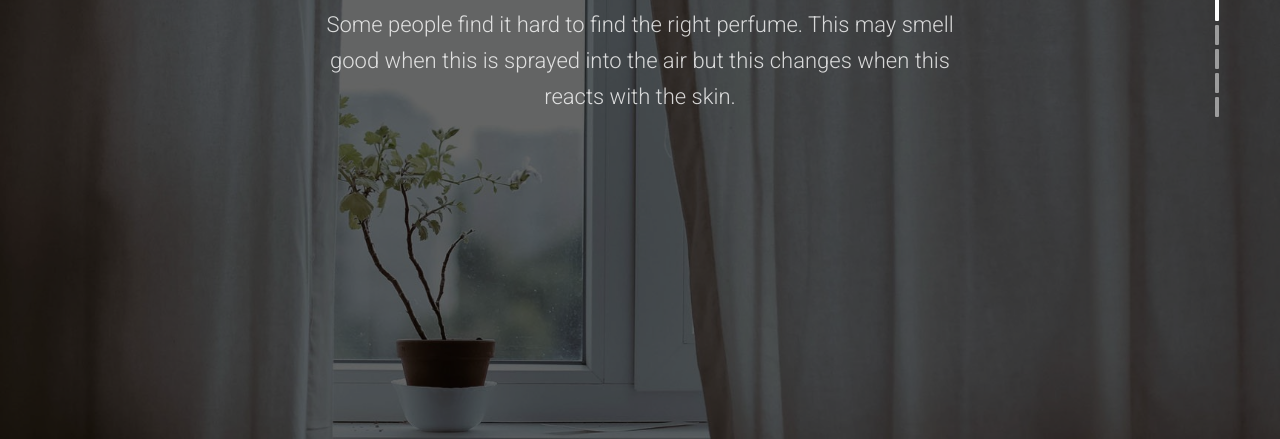
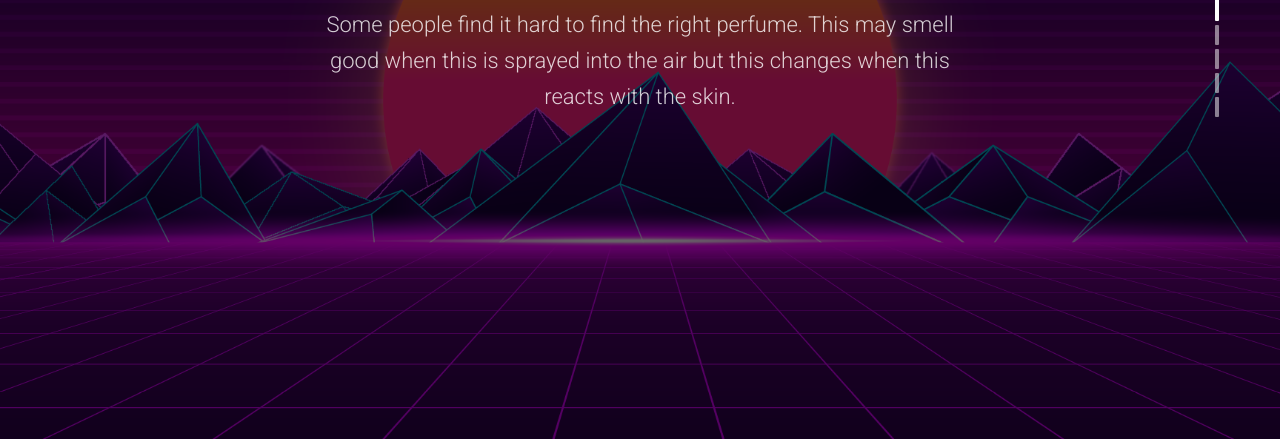
Before and after one commit to msamets/onepage, a plain HTML site: page index.html in a window 1280 px wide. Shown: the part 361-800 px from the top of the page. Drawn offline with nearby package versions, Linux system fonts and the light colour scheme.

Commit message:
fix issue#1

```diff
--- a/index.html
+++ b/index.html
@@ -124,7 +124,7 @@
       </div>
     </div>
   </div>
-  <div class="background" style="background-image:url(assets/img/background/img-10.jpg)"></div>
+  <div class="background" style="background-image:url(assets/img/background/background-image.png)"></div>
 </section>
 
 <!-- Slide 2 (#75) -->
```
Also changed, not shown: assets/img/background/background-image.png (added).
